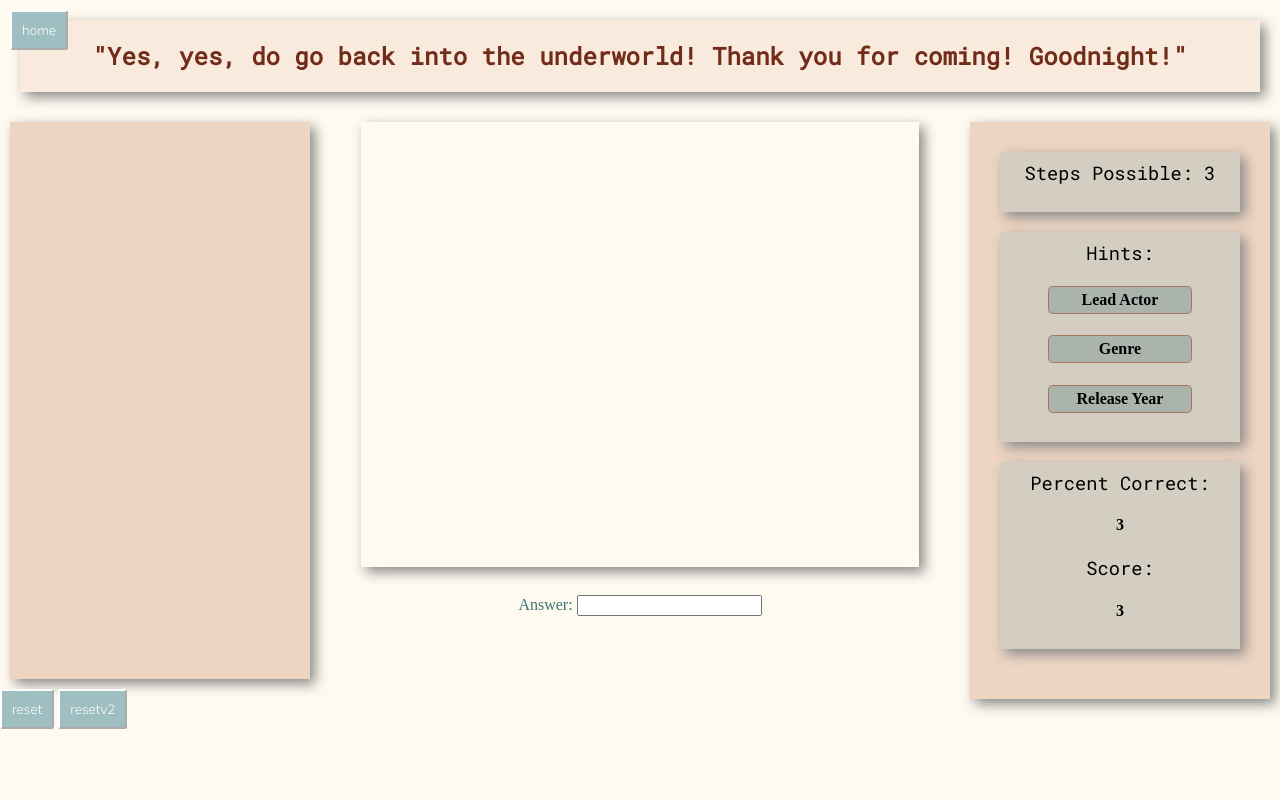
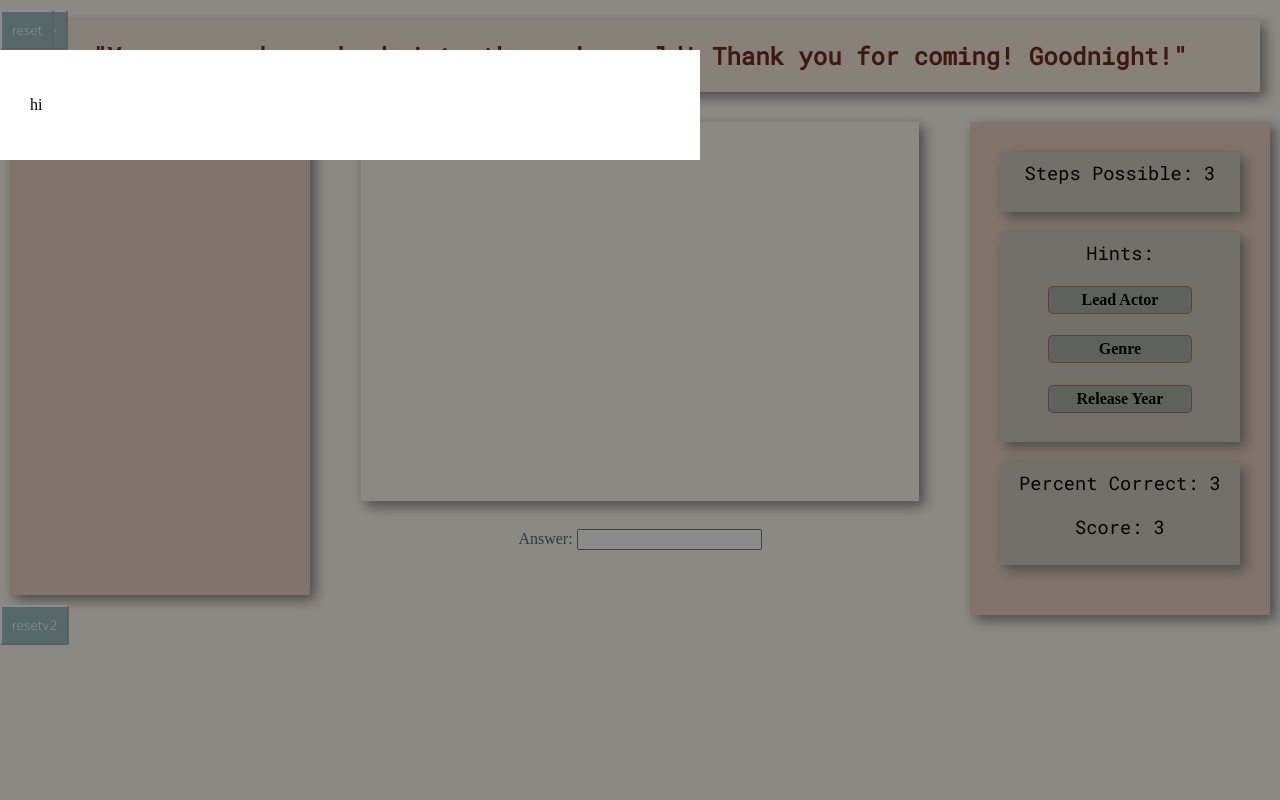
Before and after one commit to alissachimi/finalFilm, a Flask app: page /game in a window 1280 px wide. Run offline with Flask 3, Linux system fonts and the light colour scheme; some libraries are stand-ins or nearby versions.

Commit message:
changes by alissa

```diff
--- a/static/CSS/game.css
+++ b/static/CSS/game.css
@@ -130,3 +130,22 @@ form {
   width:60%;
   border:1px solid #a6482691;
 }
+
+.howToMessageBackground{
+  position: absolute;
+  top: 0;
+  left: 0;
+  width: 100%;
+  height: 100%;
+  background-color: rgba(0, 0, 0, 0.455);
+  z-index: 1;
+  margin: 0;
+}
+
+.howToMessageFront{
+  position: relative;
+  background-color: white;
+  width: 50%;
+  padding: 30px;
+  margin-top: 50px;
+}
--- a/templates/game.html
+++ b/templates/game.html
@@ -43,11 +43,9 @@
           </center>
           </div>
           <div class="statsBox" id="hints">
-            <h3 class="statsTitle">Percent Correct:</h3>
-            <h4>3</h4>
+            <h3 class="statsTitle">Percent Correct: <span>3</span></h3>
 
-            <h3 class="statsTitle">Score:</h3>
-            <h4>3</h4>
+            <h3 class="statsTitle">Score: <span>3</span></h3>
           </div>
         </div>
       </div>
@@ -56,10 +54,14 @@
 
     </div>
 
-    <button onclick="getNewMovie()">reset</button>
+    <button onclick="getNewMovie()" style="position: absolute; top: 10px; ">reset</button>
     <button onclick="getNew()" id="but2">resetv2</button>
 
-
+    <div class="howToMessageBackground">
+      <div class="howToMessageFront">
+        <p>hi</p>
+      </div>
+    </div>
 
     <script
       src="https://maps.googleapis.com/maps/api/js?key=AIzaSyCr_GiC_sLRJi7Urje8rqN5TJ-z_n8SVJQ&callback=initialize&v=weekly"
```
